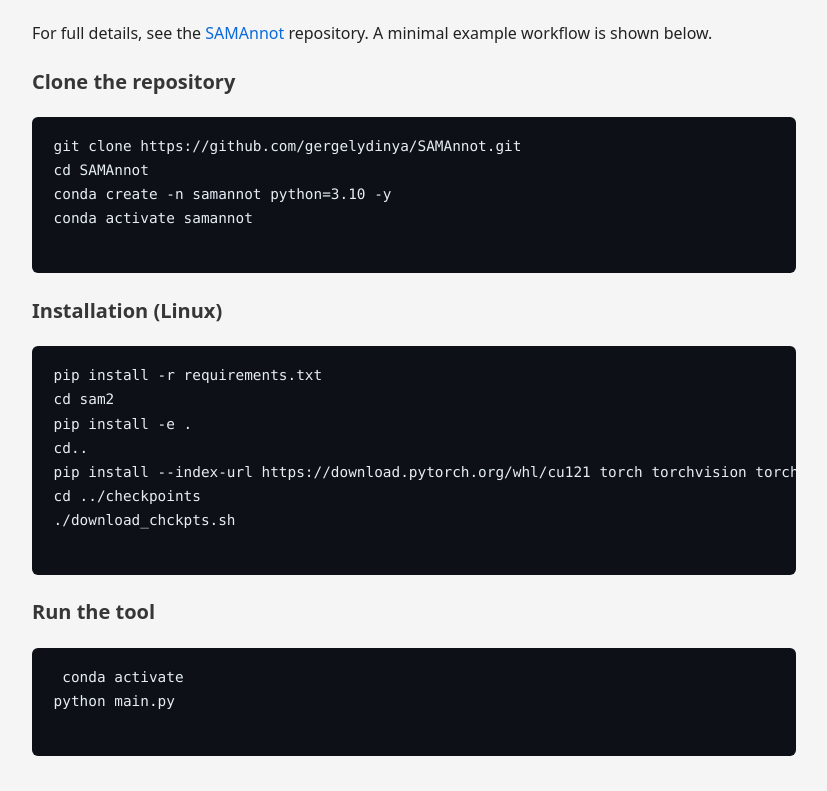
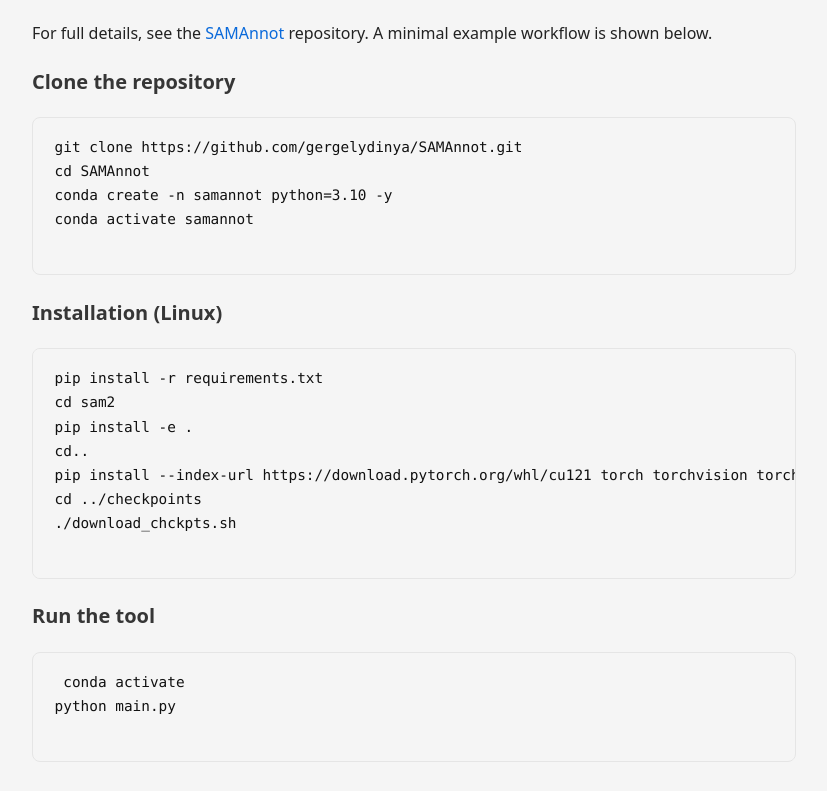
Before and after one commit to SAMAnnot/samannot.github.io, a plain HTML site: page index.html in a window 1280 px wide. Shown: the part 1529-2320 px from the top of the page, without its empty margins (226-1053 px from the left). Drawn offline with nearby package versions, Linux system fonts and the light colour scheme; a web font is replaced by a local one.

Commit message:
Enhance preformatted text styling and author list
Added styling for preformatted text and modified author list formatting.

```diff
--- a/index.html
+++ b/index.html
@@ -30,6 +30,15 @@
     max-width: 860px;
     margin-left: auto;
     margin-right: auto;
+  }
+
+  pre {
+    background: #f5f5f5 !important;
+    color: #111 !important;
+    border: 1px solid #e5e5e5;
+    padding: 1rem;
+    border-radius: 8px;
+    overflow-x: auto;
   }
 
   pre code {
@@ -96,7 +105,7 @@
                 <p style="font-size: 1.05rem; margin-bottom: 0.25rem;">
                   <strong>
                     Gergely Dinya<sup>1</sup>, Andr&aacute;s Gelencs&eacute;r<sup>1</sup>, Krisztina Kup&aacute;n<sup>2</sup>,
-                    Clemens K&uuml;pper<sup>2</sup>, Krist&oacute;f Karacs<sup>3</sup>, Anna Gelencs&eacute;r-Horv&aacute;th<sup>1,3</sup><sup>*</sup>
+                    Clemens K&uuml;pper<sup>2</sup>, Krist&oacute;f Karacs<sup>3</sup>, <br>Anna Gelencs&eacute;r-Horv&aacute;th<sup>1,3</sup><sup>*</sup>
                   </strong>
                 </p>
 
```
